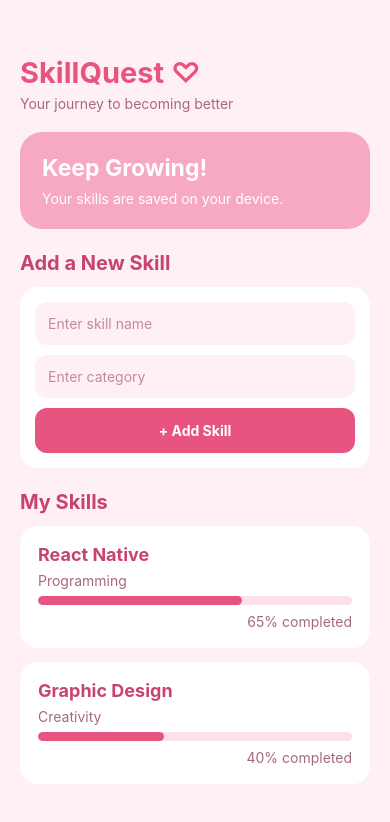
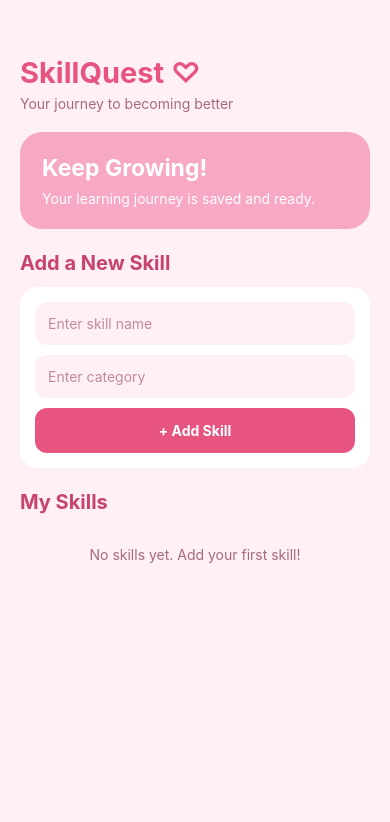
Before and after one commit to Athena2006/ACTIVITY7, a React Native app in the folder activity7/: screen / in a window 390 px wide. Shown: the top 822 px of the page. Built offline with nearby package versions, Linux system fonts and the light colour scheme.

Commit message:
Load Saved Skills on App Startup

```diff
--- a/activity7/App.js
+++ b/activity7/App.js
@@ -1,23 +1,42 @@
 import React, { useEffect, useRef, useState } from 'react';
 import {
   View, Text, StyleSheet, FlatList, Animated,
-  TextInput, TouchableOpacity, StatusBar, Alert
+  TextInput, TouchableOpacity, StatusBar, Alert,
+  ActivityIndicator
 } from 'react-native';
 import AsyncStorage from '@react-native-async-storage/async-storage';
 
 const STORAGE_KEY = '@skillquest_skills';
 
 export default function App() {
-  const [skills, setSkills] = useState([
-    { id: '1', name: 'React Native', category: 'Programming', progress: 65 },
-    { id: '2', name: 'Graphic Design', category: 'Creativity', progress: 40 },
-  ]);
-
+  const [skills, setSkills] = useState([]);
   const [name, setName] = useState('');
   const [category, setCategory] = useState('');
+  const [loading, setLoading] = useState(true);
+
   const fadeAnim = useRef(new Animated.Value(0)).current;
 
   useEffect(() => {
+    // Load saved skills when the app starts
+    const loadSkills = async () => {
+      try {
+        const savedSkills = await AsyncStorage.getItem(STORAGE_KEY);
+
+        if (savedSkills !== null) {
+          const parsedSkills = JSON.parse(savedSkills);
+          if (Array.isArray(parsedSkills)) {
+            setSkills(parsedSkills);
+          }
+        }
+      } catch (error) {
+        Alert.alert('Error', 'Unable to load saved skills.');
+      } finally {
+        setLoading(false);
+      }
+    };
+
+    loadSkills();
+
     Animated.timing(fadeAnim, {
       toValue: 1,
       duration: 800,
@@ -25,7 +44,7 @@ export default function App() {
     }).start();
   }, []);
 
-  // Save the updated skill list to device storage
+  // Save the latest skill list
   const saveSkills = async (updatedSkills) => {
     try {
       await AsyncStorage.setItem(
@@ -38,7 +57,7 @@ export default function App() {
     }
   };
 
-  // Add a new skill and save it
+  // Add a new skill
   const addSkill = async () => {
     if (!name.trim() || !category.trim()) {
       Alert.alert('Missing Information', 'Please fill in both fields.');
@@ -61,12 +80,23 @@ export default function App() {
     <Animated.View style={[styles.card, { opacity: fadeAnim }]}>
       <Text style={styles.skillName}>{item.name}</Text>
       <Text style={styles.category}>{item.category}</Text>
+
       <View style={styles.progressBackground}>
         <View style={[styles.progress, { width: `${item.progress}%` }]} />
       </View>
+
       <Text style={styles.percent}>{item.progress}% completed</Text>
     </Animated.View>
   );
+
+  if (loading) {
+    return (
+      <View style={styles.loading}>
+        <ActivityIndicator size="large" color="#E75480" />
+        <Text style={styles.loadingText}>Loading your skills...</Text>
+      </View>
+    );
+  }
 
   return (
     <View style={styles.container}>
@@ -78,7 +108,7 @@ export default function App() {
       <View style={styles.headerCard}>
         <Text style={styles.welcome}>Keep Growing!</Text>
         <Text style={styles.headerText}>
-          Your skills are saved on your device.
+          Your learning journey is saved and ready.
         </Text>
       </View>
 
@@ -92,6 +122,7 @@ export default function App() {
           value={name}
           onChangeText={setName}
         />
+
         <TextInput
           style={styles.input}
           placeholder="Enter category"
@@ -99,6 +130,7 @@ export default function App() {
           value={category}
           onChangeText={setCategory}
         />
+
         <TouchableOpacity style={styles.addButton} onPress={addSkill}>
           <Text style={styles.buttonText}>+ Add Skill</Text>
         </TouchableOpacity>
@@ -111,6 +143,9 @@ export default function App() {
         renderItem={renderSkill}
         keyExtractor={(item) => item.id}
         contentContainerStyle={{ paddingBottom: 30 }}
+        ListEmptyComponent={
+          <Text style={styles.emptyText}>No skills yet. Add your first skill!</Text>
+        }
         showsVerticalScrollIndicator={false}
       />
     </View>
@@ -119,6 +154,8 @@ export default function App() {
 
 const styles = StyleSheet.create({
   container: { flex: 1, backgroundColor: '#FFF0F5', paddingTop: 55, paddingHorizontal: 20 },
+  loading: { flex: 1, justifyContent: 'center', alignItems: 'center', backgroundColor: '#FFF0F5' },
+  loadingText: { color: '#C74370', marginTop: 12 },
   logo: { fontSize: 29, fontWeight: 'bold', color: '#E75480' },
   subtitle: { color: '#A66A7E', marginTop: 5, marginBottom: 20 },
   headerCard: { backgroundColor: '#F7A8C4', padding: 22, borderRadius: 22, marginBottom: 22 },
@@ -135,4 +172,5 @@ const styles = StyleSheet.create({
   progressBackground: { height: 9, backgroundColor: '#FCE0EA', borderRadius: 10, overflow: 'hidden' },
   progress: { height: 9, backgroundColor: '#E75480', borderRadius: 10 },
   percent: { color: '#A66A7E', marginTop: 8, textAlign: 'right' },
+  emptyText: { textAlign: 'center', color: '#A66A7E', padding: 20 },
 });
```
